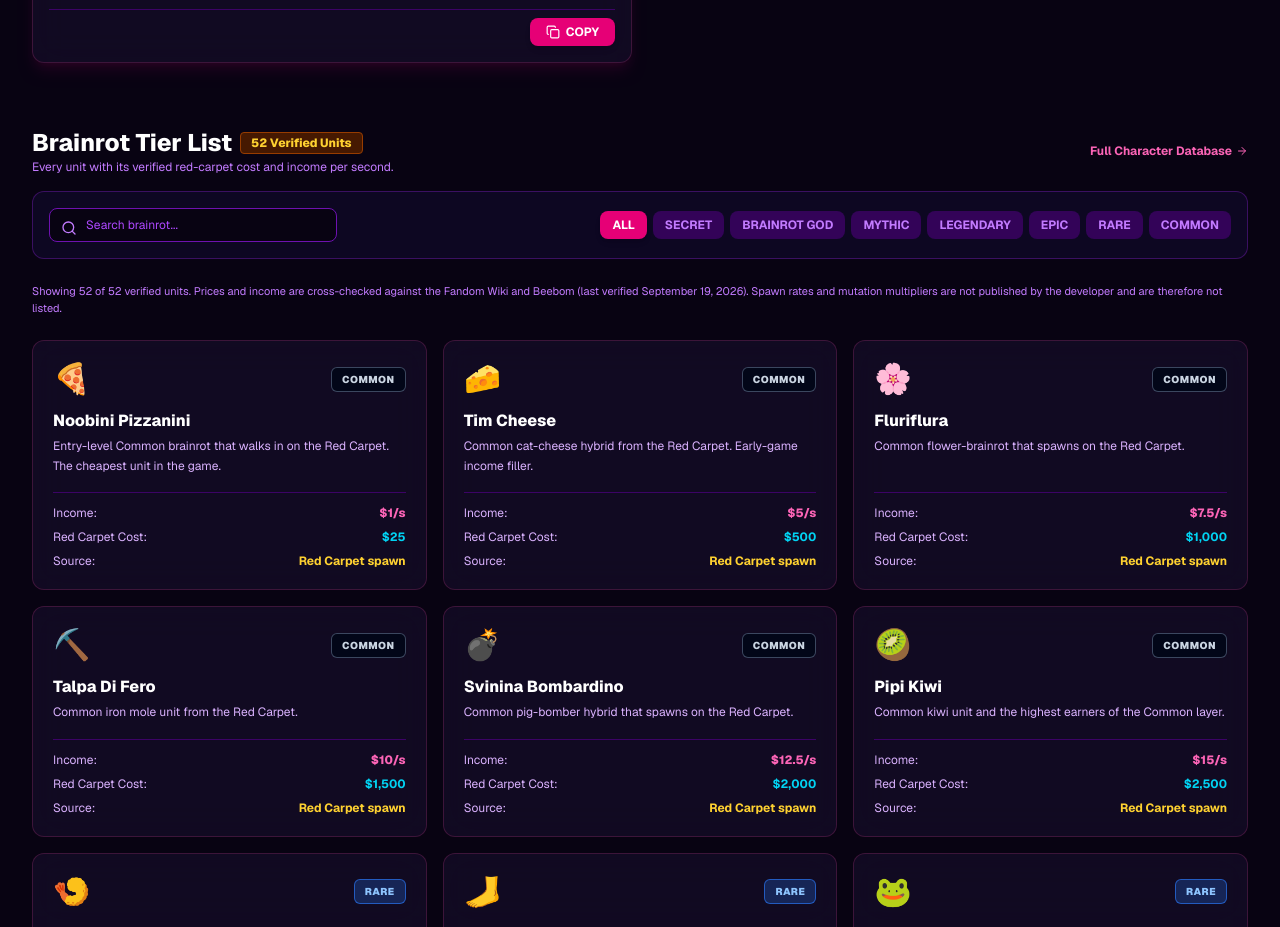
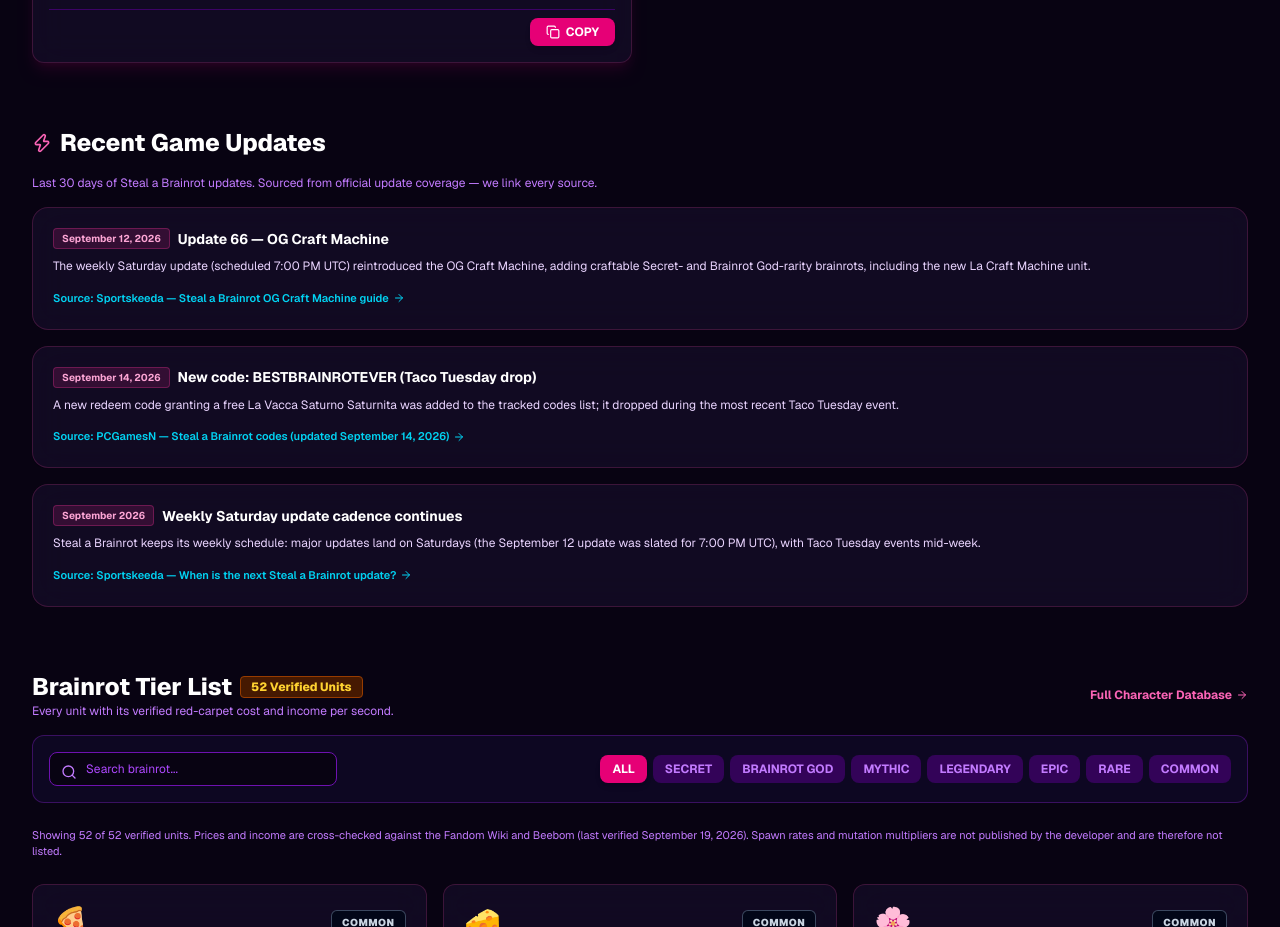
Before and after one commit to lianlele168/steal-a-brainrot-wiki, a Next.js app: page / in a window 1280 px wide. Shown: the part 3500-4427 px from the top of the page. Built offline with nearby package versions, Linux system fonts and the light colour scheme.

Commit message:
feat: add Recent Game Updates section (Sept 2026 OG Craft Machine update, Taco Tuesday code drop, sourced)

```diff
--- a/src/app/page.tsx
+++ b/src/app/page.tsx
@@ -188,6 +188,59 @@
         <CodeList />
       </section>
 
+      {/* Recent Official Game Updates */}
+      <section className="space-y-4">
+        <div className="flex items-center gap-2">
+          <Zap className="w-5 h-5 text-pink-400" />
+          <h2 className="text-2xl font-extrabold text-white">Recent Game Updates</h2>
+        </div>
+        <p className="text-xs text-purple-400">Last 30 days of Steal a Brainrot updates. Sourced from official update coverage — we link every source.</p>
+
+        <div className="space-y-4">
+          <div className="glass-card p-5 rounded-2xl border border-purple-900/60 space-y-2">
+            <div className="flex flex-wrap items-center gap-2">
+              <span className="px-2 py-0.5 text-[10px] font-bold bg-pink-500/15 text-pink-300 rounded border border-pink-500/30">September 12, 2026</span>
+              <span className="text-sm font-bold text-white">Update 66 — OG Craft Machine</span>
+            </div>
+            <p className="text-xs text-purple-200 leading-relaxed">
+              The weekly Saturday update (scheduled 7:00 PM UTC) reintroduced the OG Craft Machine, adding craftable Secret- and Brainrot God-rarity brainrots, including the new La Craft Machine unit.
+            </p>
+            <a href="https://www.sportskeeda.com/roblox-news/steal-brainrot-og-craft-machine-guide" target="_blank" rel="noopener noreferrer" className="inline-flex items-center gap-1 text-[11px] font-semibold text-cyan-400 hover:text-cyan-300">
+              <span>Source: Sportskeeda — Steal a Brainrot OG Craft Machine guide</span>
+              <ArrowRight className="w-3 h-3" />
+            </a>
+          </div>
+
+          <div className="glass-card p-5 rounded-2xl border border-purple-900/60 space-y-2">
+            <div className="flex flex-wrap items-center gap-2">
+              <span className="px-2 py-0.5 text-[10px] font-bold bg-pink-500/15 text-pink-300 rounded border border-pink-500/30">September 14, 2026</span>
+              <span className="text-sm font-bold text-white">New code: BESTBRAINROTEVER (Taco Tuesday drop)</span>
+            </div>
+            <p className="text-xs text-purple-200 leading-relaxed">
+              A new redeem code granting a free La Vacca Saturno Saturnita was added to the tracked codes list; it dropped during the most recent Taco Tuesday event.
+            </p>
+            <a href="https://www.pcgamesn.com/roblox/steal-a-brainrot-codes" target="_blank" rel="noopener noreferrer" className="inline-flex items-center gap-1 text-[11px] font-semibold text-cyan-400 hover:text-cyan-300">
+              <span>Source: PCGamesN — Steal a Brainrot codes (updated September 14, 2026)</span>
+              <ArrowRight className="w-3 h-3" />
+            </a>
+          </div>
+
+          <div className="glass-card p-5 rounded-2xl border border-purple-900/60 space-y-2">
+            <div className="flex flex-wrap items-center gap-2">
+              <span className="px-2 py-0.5 text-[10px] font-bold bg-pink-500/15 text-pink-300 rounded border border-pink-500/30">September 2026</span>
+              <span className="text-sm font-bold text-white">Weekly Saturday update cadence continues</span>
+            </div>
+            <p className="text-xs text-purple-200 leading-relaxed">
+              Steal a Brainrot keeps its weekly schedule: major updates land on Saturdays (the September 12 update was slated for 7:00 PM UTC), with Taco Tuesday events mid-week.
+            </p>
+            <a href="https://www.sportskeeda.com/roblox-news/when-is-the-next-steal-a-brainrot-update" target="_blank" rel="noopener noreferrer" className="inline-flex items-center gap-1 text-[11px] font-semibold text-cyan-400 hover:text-cyan-300">
+              <span>Source: Sportskeeda — When is the next Steal a Brainrot update?</span>
+              <ArrowRight className="w-3 h-3" />
+            </a>
+          </div>
+        </div>
+      </section>
+
       {/* Meme Character Tier List Section */}
       <section className="space-y-4">
         <div className="flex items-center justify-between">
```
